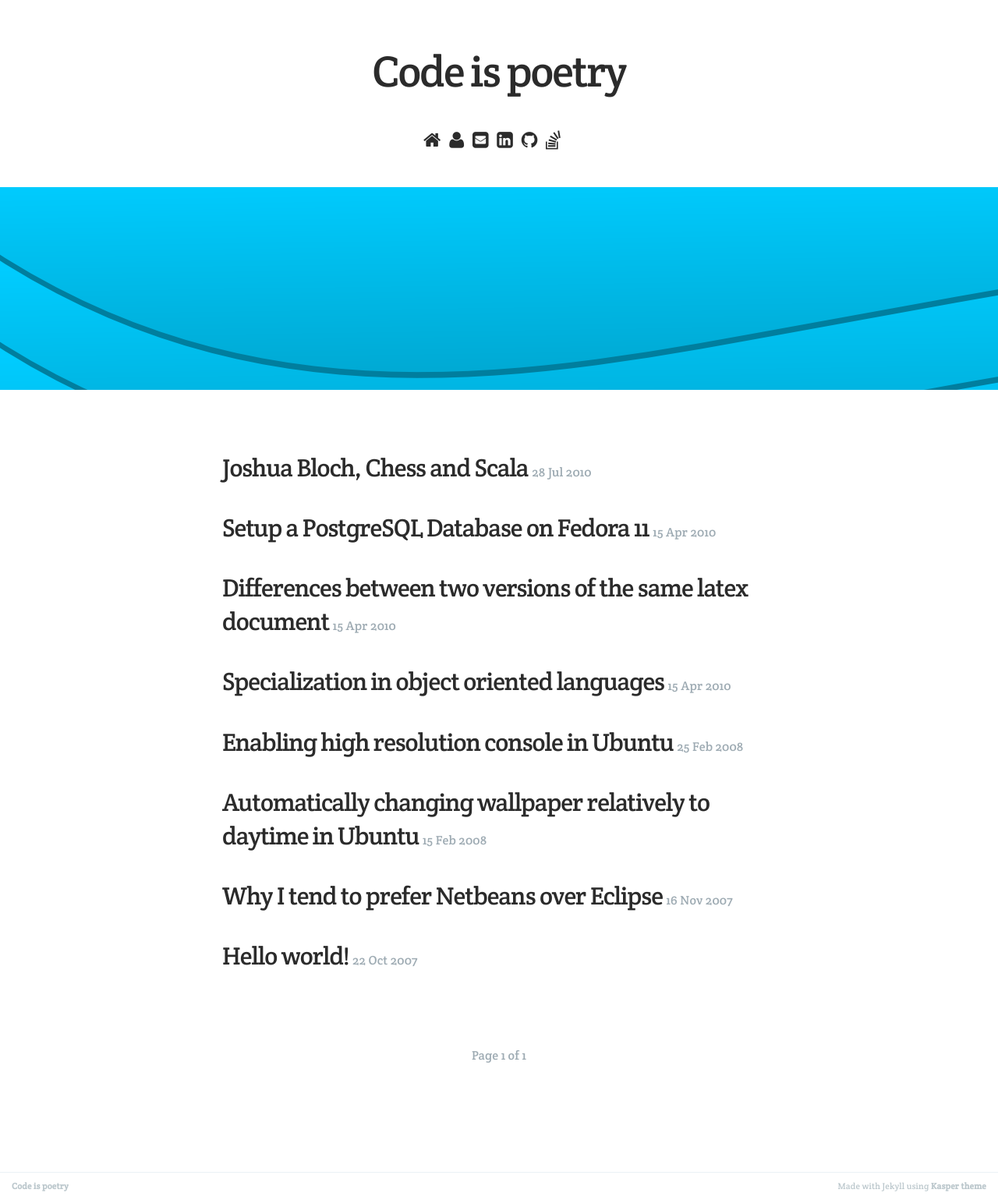
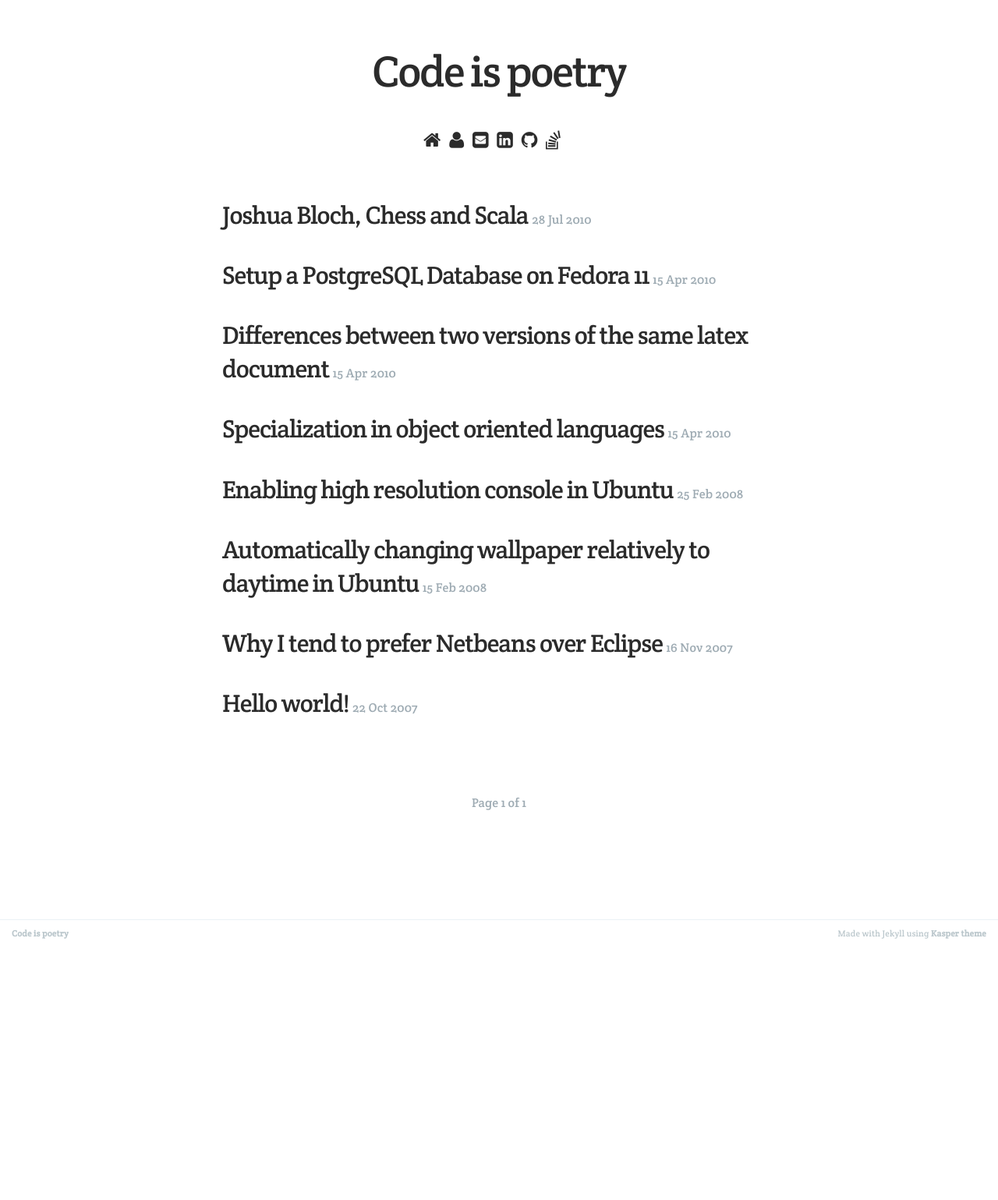
Before and after one commit to jihedamine/jihedamine.github.io, a Jekyll site: the page built from index.html, in a window 1280 px wide. Shown: the whole page at 78% size. Built offline with Jekyll 4.4.1, drawn with Linux system fonts in a browser that asks for light colours; Markdown is read by kramdown in place of the engine named in the settings; the list of posts is cut into pages by our own code; after the commit the page ends 1215 px from its top, so only the background shows below that.

Commit message:
Removed cover image

```diff
--- a/_layouts/default.html
+++ b/_layouts/default.html
@@ -13,21 +13,14 @@
     <a class="scroll-down icon-arrow-left" href="#content" data-offset="-45"><span class="hidden">Scroll Down</span></a>
     <meta http-equiv="Content-Type" content="text/html; charset=UTF-8" />
     <meta http-equiv="X-UA-Compatible" content="IE=edge,chrome=1" />
-    {% if page.post_class == 'index' %}
-    <div class="main-header">
-     {% endif %}
 
-        <title>{{ site.name }}</title>
+    <title>{{ site.name }}</title>
 
     <meta name="HandheldFriendly" content="True" />
     <meta name="MobileOptimized" content="320" />
     <meta name="viewport" content="width=device-width, initial-scale=1.0" />
-        {% if page.post_class == 'index' %}
-    </div>
-    {% endif %}
 
     <link rel="stylesheet" type="text/css" href="/assets/css/screen.css" />
-    <link rel="stylesheet" type="text/css" href="//fonts.googleapis.com/css?family=Merriweather:300,700,700italic,300italic|Open+Sans:700,400" />
     <!-- Customisation  -->
     <link rel="stylesheet" type="text/css" href="/assets/css/main.css" />
 
--- a/assets/css/screen.css
+++ b/assets/css/screen.css
@@ -510,16 +510,6 @@
    4. General - The main styles for the the theme
    ========================================================================== */
 
-/* Big cover image on the home page */
-.main-header {
-    /*background-size: cover;*/
-    background-color: black;
-    background-image: url('../images/cover.png');
-    height: 260px;
-    width: 100%;
-    margin-bottom: 5rem;
-}
-
 .main-nav {
     position: relative;
     padding: 35px 40px;
```
